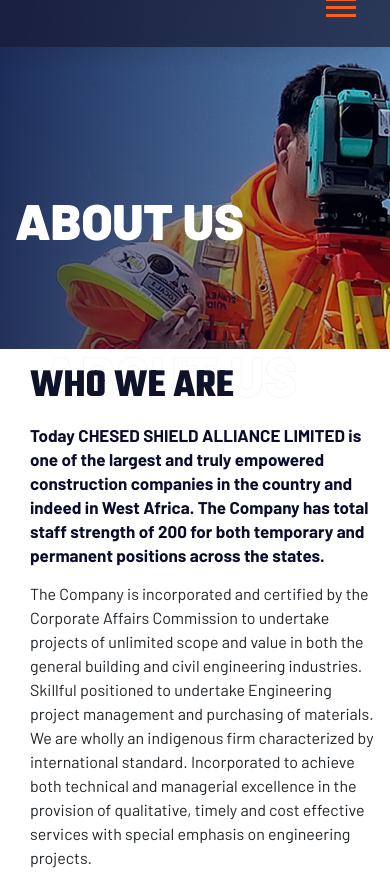
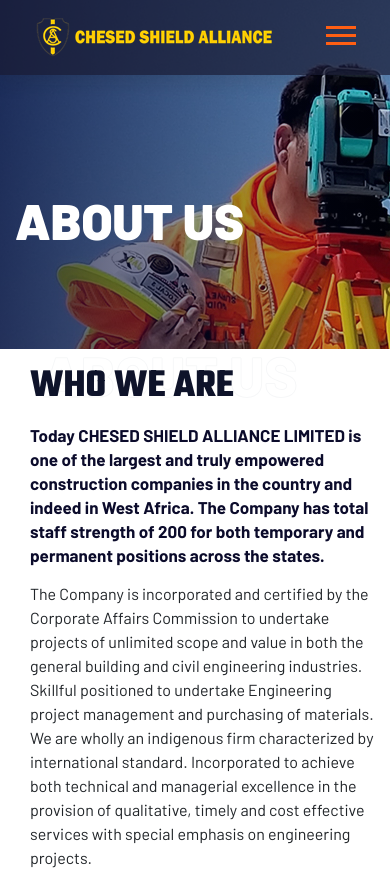
Before and after one commit to Engr-Zeus/CSAL, a plain HTML site: page about.html in a window 390 px wide. Shown: the top 873 px of the page. Drawn offline with Linux system fonts and the light colour scheme; a script that the page names is missing.

Commit message:
Testing mobile logo

```diff
--- a/about.html
+++ b/about.html
@@ -73,7 +73,7 @@
                                     <!-- logo-1 -->
                                     <a href="index.html" class="big-logo"><img src="assets/img/logo/logo.png" alt=""></a>
                                     <!-- logo-2 -->
-                                    <a href="index.html" class="small-logo"><img src="assets/img/logo/l.png" alt=""></a>
+                                    <a href="index.html" class="small-logo"><img src="assets/img/logo/logo.png" alt=""></a>
                                 </div>
                             </div>
                             <div class="col-xl-8 col-lg-8 col-md-8">
```
Also changed, not shown: assets/img/favicon/android-chrome-192x192.png (added), assets/img/favicon/android-chrome-512x512.png (added), assets/img/favicon/apple-touch-icon.png (added), assets/img/favicon/favicon-16x16.png (added), assets/img/favicon/favicon-32x32.png (added), assets/img/favicon/favicon.ico (added), assets/img/favicon/site.webmanifest (added).
